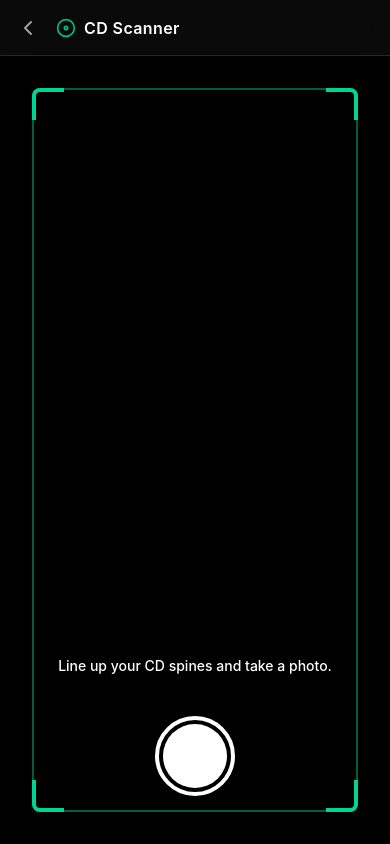
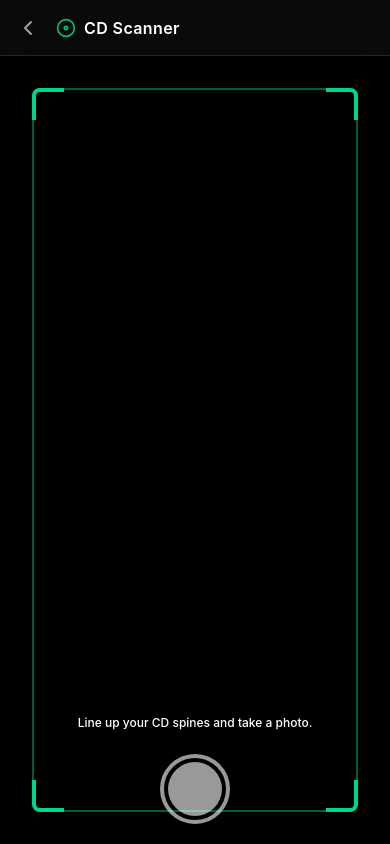
Before and after one commit to YahiaE/SpineScan, a React (Vite) app in the folder frontend/: page /scan in a window 390 px wide. Built offline with nearby package versions, Linux system fonts and the light colour scheme; no server answers.

Commit message:
fix(scan): adapt controls for short mobile viewports

```diff
--- a/frontend/src/app/pages/Scan.tsx
+++ b/frontend/src/app/pages/Scan.tsx
@@ -168,12 +168,12 @@ export function Scan() {
   }
 
   return (
-    <div className="flex flex-col h-full bg-black relative">
+    <div className="flex flex-col h-full min-h-0 bg-black relative overflow-hidden">
       {!preview ? (
         <div
-          className="flex-1 relative flex flex-col items-center justify-end overflow-hidden"
+          className="flex-1 min-h-0 relative flex flex-col items-center justify-end overflow-hidden"
           style={{
-            paddingBottom: "calc(3rem + env(safe-area-inset-bottom, 0px))",
+            paddingBottom: "calc(1.25rem + env(safe-area-inset-bottom, 0px))",
           }}
         >
           <video
@@ -195,8 +195,8 @@ export function Scan() {
             <div className="absolute bottom-0 right-0 w-8 h-8 border-b-4 border-r-4 border-emerald-400 -m-[2px] rounded-br-lg" />
           </div>
 
-          <div className="text-center z-10 mb-8 bg-black/60 px-6 py-2 rounded-full backdrop-blur-sm">
-            <p className="text-white text-sm font-medium">
+          <div className="text-center z-10 mb-4 bg-black/60 px-4 py-2 rounded-full backdrop-blur-sm max-w-[85%]">
+            <p className="text-white text-xs sm:text-sm font-medium leading-tight">
               Line up your CD spines and take a photo.
             </p>
           </div>
@@ -204,20 +204,24 @@ export function Scan() {
           <button
             onClick={handleCapture}
             disabled={!cameraReady}
-            className="w-20 h-20 rounded-full border-4 border-white flex items-center justify-center p-1 bg-transparent z-10 active:scale-95 transition-transform"
+            className="rounded-full border-4 border-white flex items-center justify-center p-1 bg-transparent z-10 active:scale-95 transition-transform disabled:opacity-60"
+            style={{
+              width: "clamp(4rem, 18vw, 5rem)",
+              height: "clamp(4rem, 18vw, 5rem)",
+            }}
           >
             <div className="w-full h-full bg-white rounded-full" />
           </button>
 
           {(captureError || uploadError) && (
-            <p className="text-red-400 text-sm text-center mt-4 z-10 bg-black/60 px-4 py-2 rounded-lg">
+            <p className="text-red-400 text-xs sm:text-sm text-center mt-3 z-10 bg-black/60 px-3 py-2 rounded-lg max-w-[88%] leading-snug">
               {captureError ?? uploadError}
             </p>
           )}
         </div>
       ) : (
-        <div className="flex-1 relative flex flex-col bg-neutral-950">
-          <div className="flex-1 m-4 border border-neutral-700 rounded-xl overflow-hidden">
+        <div className="flex-1 min-h-0 relative flex flex-col bg-neutral-950 overflow-hidden">
+          <div className="flex-1 min-h-0 m-3 border border-neutral-700 rounded-xl overflow-hidden">
             <img
               src={preview}
               alt="Captured photo"
@@ -226,28 +230,32 @@ export function Scan() {
           </div>
 
           <div
-            className="px-6 pt-6 flex gap-4 bg-neutral-950 border-t border-neutral-900"
+            className="shrink-0 px-3 pt-3 grid grid-cols-2 gap-3 bg-neutral-950 border-t border-neutral-900"
             style={{
-              paddingBottom: "calc(1.5rem + env(safe-area-inset-bottom, 0px))",
+              paddingBottom:
+                "calc(0.875rem + env(safe-area-inset-bottom, 0px))",
             }}
           >
             <button
               onClick={handleRetake}
-              className="flex-1 bg-neutral-800 hover:bg-neutral-700 text-white py-4 rounded-xl font-medium flex items-center justify-center gap-2 transition-colors"
+              className="min-w-0 bg-neutral-800 hover:bg-neutral-700 text-white py-3 rounded-xl font-medium text-sm sm:text-base flex items-center justify-center gap-2 transition-colors"
             >
-              <X className="w-5 h-5" /> Retake
+              <X className="w-4 h-4 shrink-0" />
+              <span className="truncate">Retake</span>
             </button>
             <button
               onClick={handleUsePhoto}
               disabled={uploading}
-              className="flex-1 bg-emerald-600 hover:bg-emerald-500 text-white py-4 rounded-xl font-medium flex items-center justify-center gap-2 transition-colors disabled:opacity-60"
+              className="min-w-0 bg-emerald-600 hover:bg-emerald-500 text-white py-3 rounded-xl font-medium text-sm sm:text-base flex items-center justify-center gap-2 transition-colors disabled:opacity-60"
             >
-              <Check className="w-5 h-5" />
-              {uploading ? "Uploading..." : "Use Photo"}
+              <Check className="w-4 h-4 shrink-0" />
+              <span className="truncate">
+                {uploading ? "Uploading..." : "Use Photo"}
+              </span>
             </button>
           </div>
           {uploadError && (
-            <p className="text-red-400 text-sm text-center pb-2">
+            <p className="text-red-400 text-xs sm:text-sm text-center px-3 pb-2 leading-snug shrink-0">
               {uploadError}
             </p>
           )}
```
